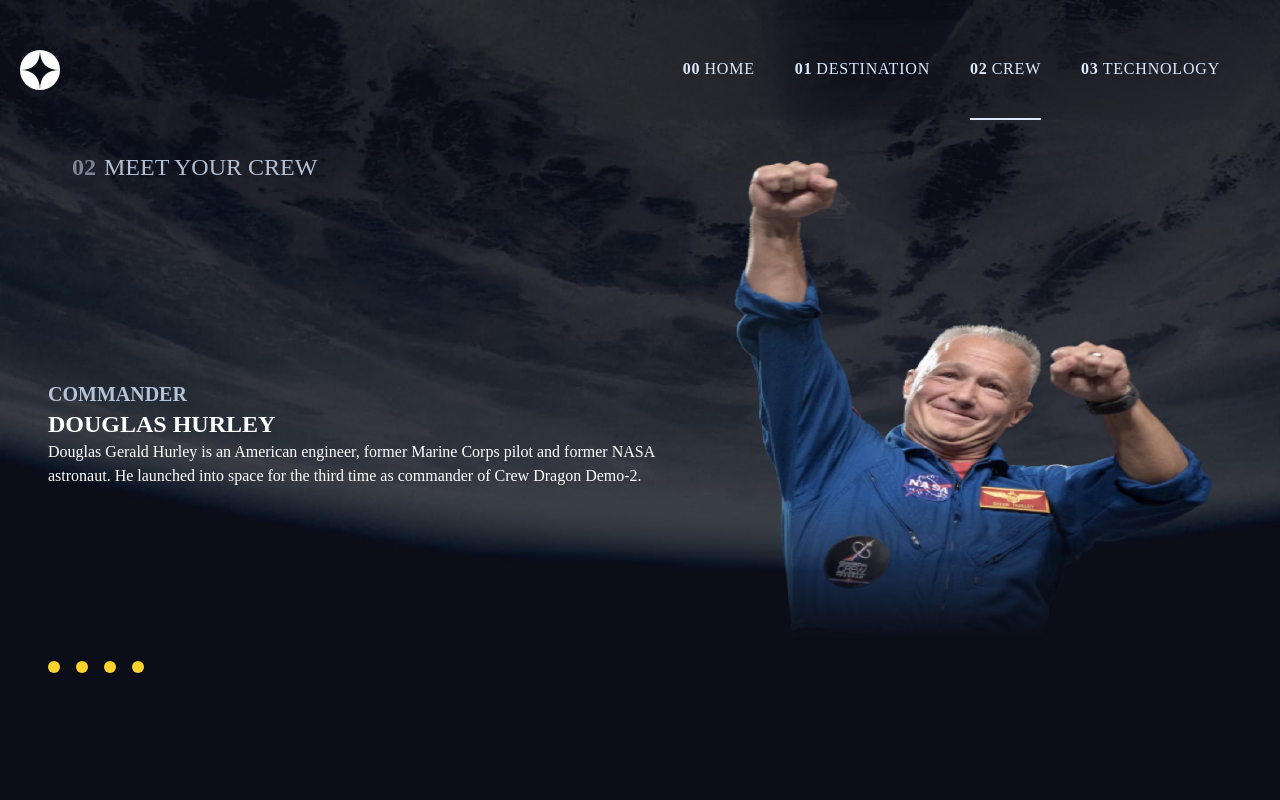
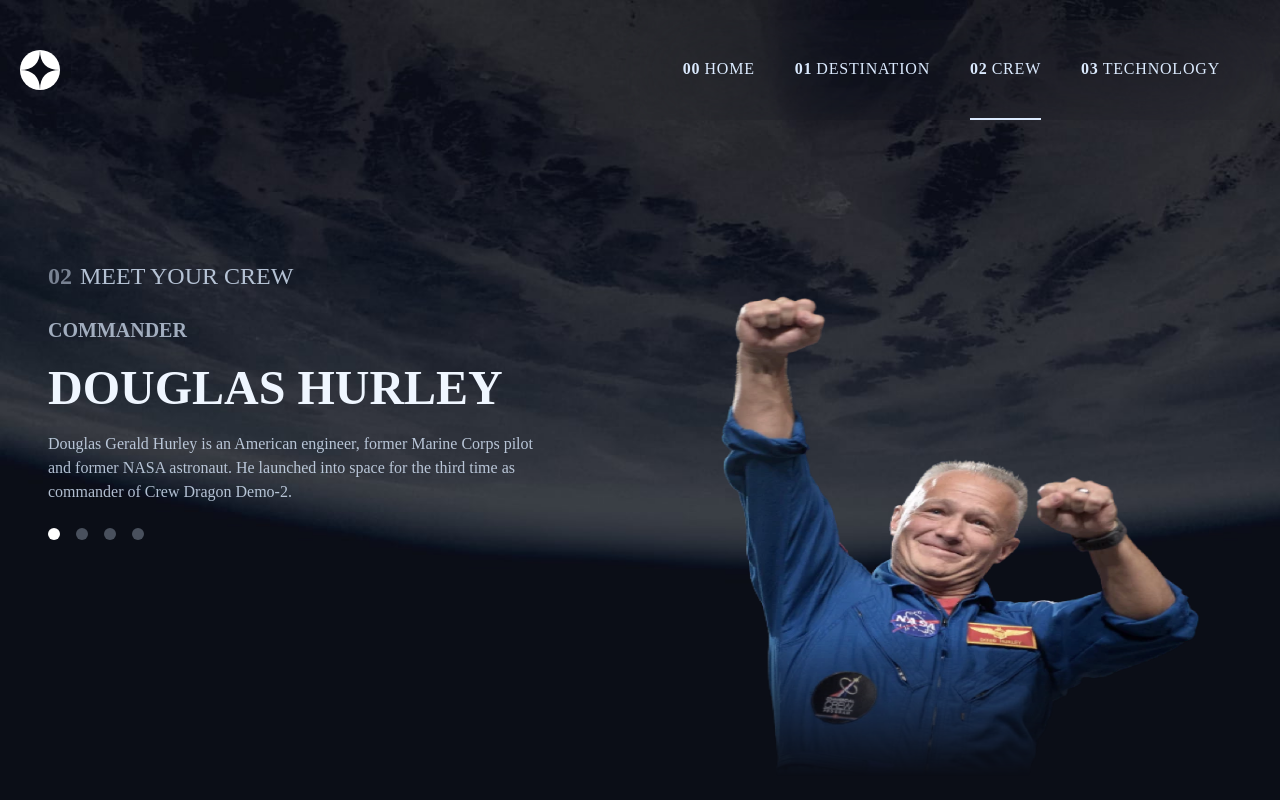
Before and after one commit to jonathanudeh/space-tourism, a React (Vite) app: page /crew in a window 1280 px wide. Built offline with nearby package versions, Linux system fonts and the light colour scheme; a web font is replaced by a local one.

Commit message:
Styling the crew page

```diff
--- a/src/features/crew/CrewPage.jsx
+++ b/src/features/crew/CrewPage.jsx
@@ -4,23 +4,29 @@ import data from "../../data.json";
 function CrewPage() {
   const crew = data.crew;
   const [current, setCurrent] = useState(crew[0]);
-  // console.log(current);
 
   return (
     <div className="h-dvh bg-[url('/assets/crew/background-crew-mobile.jpg')] bg-cover bg-center bg-no-repeat sm:bg-[url('/assets/crew/background-crew-tablet.jpg')] md:bg-[url('/assets/crew/background-crew-desktop.jpg')]">
+      {/*  */}
+
+      {/*  */}
       <div className="flex h-full flex-col p-6 md:flex-row">
-        <div className="flex h-1/2 flex-col items-center justify-around px-6 py-4 text-white md:h-full md:items-start">
-          <p className="space-x-2 text-xl font-medium text-blue-100/80 uppercase md:m-6 md:self-start md:text-2xl">
+        <div className="flex h-1/2 flex-col items-center justify-center space-y-6 px-6 py-4 text-white md:h-full md:items-start">
+          <p className="space-x-2 text-xl font-medium text-blue-100/80 uppercase md:self-start md:text-2xl">
             <span className="font-bold text-blue-100/50">02</span>
             <span>Meet your crew</span>
           </p>
 
-          <div>
-            <p className="text-xl font-semibold text-blue-100/80 uppercase">
+          <div className="space-y-5 text-center md:text-start">
+            <p className="text-xl font-semibold text-blue-100/70 uppercase">
               {current.role}
             </p>
-            <h1 className="text-2xl font-bold uppercase">{current.name}</h1>
-            <p className="max-w-sm md:max-w-lg lg:max-w-2xl">{current.bio}</p>
+            <h1 className="text-3xl font-bold text-blue-50 uppercase md:text-5xl">
+              {current.name}
+            </h1>
+            <p className="max-w-sm text-blue-100/80 md:max-w-md md:pr-3 lg:max-w-lg">
+              {current.bio}
+            </p>
           </div>
 
           <ul className="flex gap-4">
@@ -28,18 +34,18 @@ function CrewPage() {
               <li
                 key={member.role}
                 onClick={() => setCurrent(member)}
-                className="h-3 w-3 cursor-pointer rounded-full bg-amber-300"
+                className={`h-3 w-3 cursor-pointer rounded-full bg-blue-100/30 hover:bg-blue-50 ${current.role === member.role ? "bg-white" : ""}`}
               ></li>
             ))}
           </ul>
         </div>
 
         {/*  */}
-        <div className="flex h-1/2 basis-1/2 flex-col items-center justify-center md:h-full">
+        <div className="flex h-1/2 basis-1/2 flex-col items-center justify-end md:h-full md:items-end">
           <img
-            className="mask-gradient h-40 w-40 md:h-120 md:w-120"
+            className="mask-gradient h-60 w-60 md:h-120 md:w-120"
             src={current.images.webp}
-            alt={`The image of ${current.name}`}
+            alt={`The image of the ${current.role}`}
           />
         </div>
       </div>
--- a/src/ui/MobileNav.jsx
+++ b/src/ui/MobileNav.jsx
@@ -1,19 +1,27 @@
 import { NavLink } from "react-router-dom";
 
 function MobileNav({ links, navOpen, onNavOpen }) {
+  function handleNavClose() {
+    onNavOpen(false);
+  }
+
   return (
     <div
-      className={`fixed top-0 right-0 flex h-dvh w-50 flex-col gap-15 bg-transparent pt-5 pl-5 backdrop-blur-lg transition-all duration-500 md:hidden ${navOpen ? "translate-x-0 " : "translate-x-full"}`}
+      className={`fixed top-0 right-0 z-50 flex h-dvh w-50 flex-col gap-15 bg-transparent pt-5 pl-5 backdrop-blur-lg transition-all duration-500 md:hidden ${navOpen ? "translate-x-0 " : "translate-x-full"}`}
     >
       {/* close icon */}
-      <button className="self-end p-4" onClick={() => onNavOpen(false)}>
+      <button className="self-end p-4" onClick={handleNavClose}>
         <img src="/assets/shared/icon-close.svg" alt="Close hamburger sign" />
       </button>
 
       {/* navs */}
       <ul className="w-full gap-5 space-y-8">
         {links.map((link) => (
-          <li key={link.to} className="w-full text-start">
+          <li
+            key={link.to}
+            className="w-full text-start"
+            onClick={handleNavClose}
+          >
             <NavLink
               to={link.to}
               className={({ isActive }) =>
```
